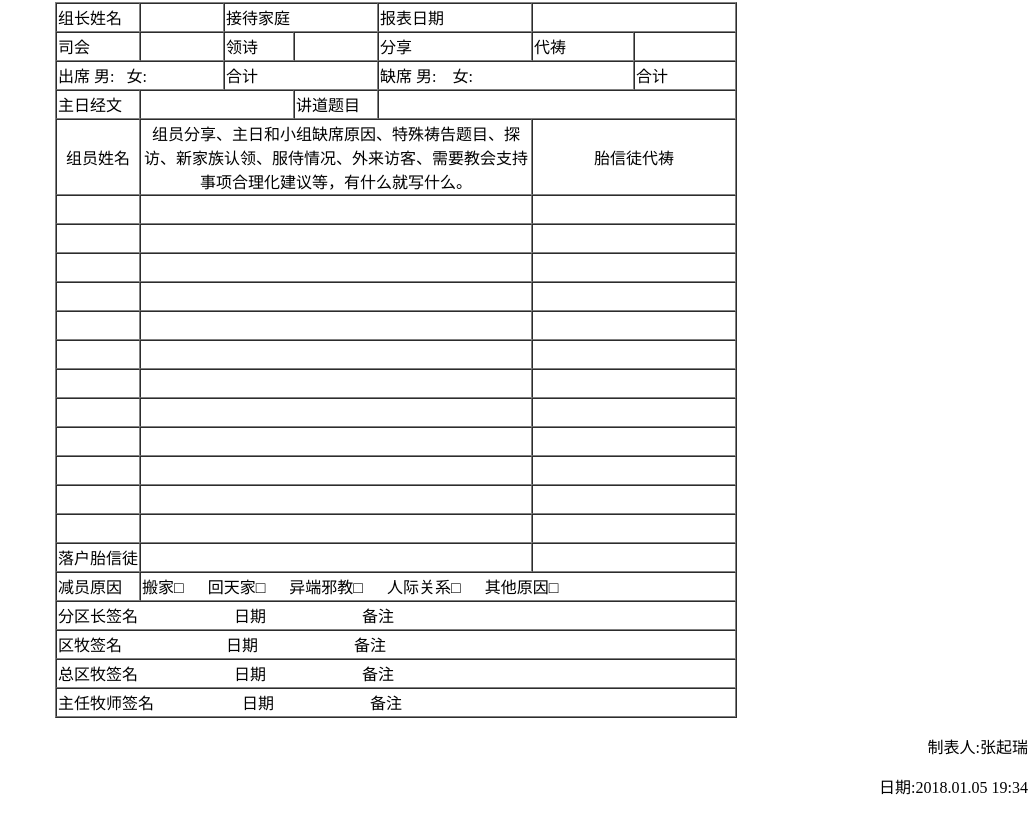
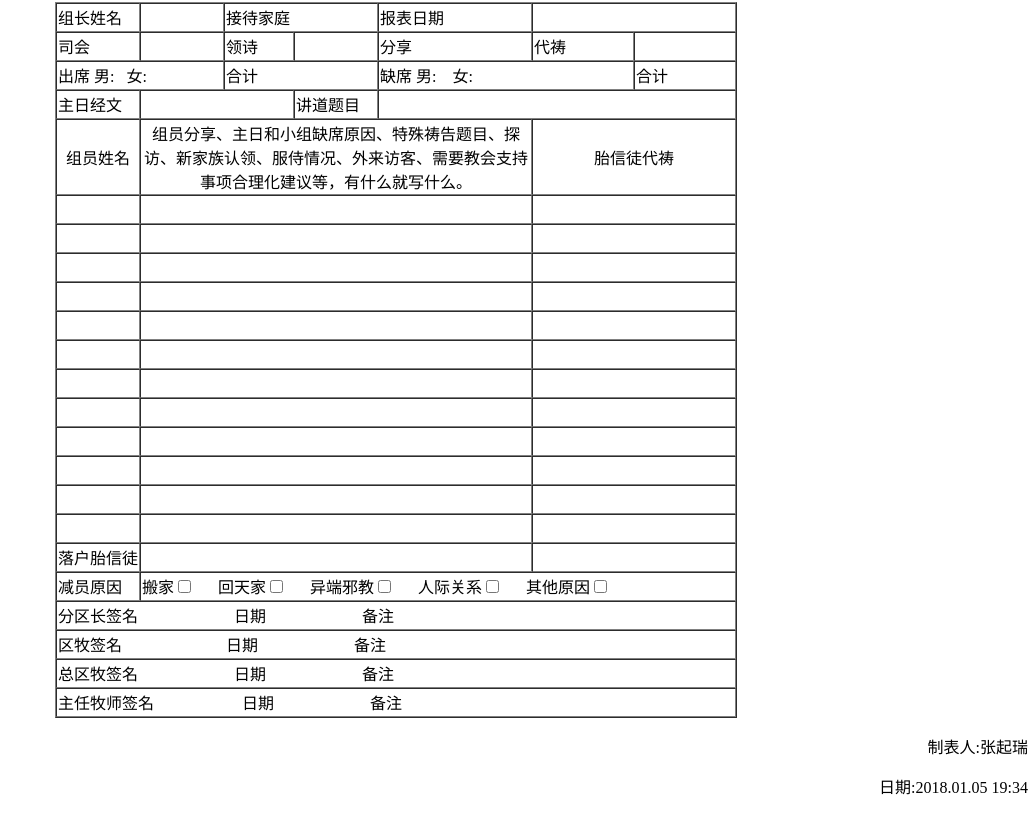
Before and after one commit to sd4113166/sd4113166.github.io, a plain HTML site: page baobiao.html in a window 1280 px wide. Shown: the part 87-901 px from the top of the page, without its empty margins (244-1280 px from the left). Drawn offline with Linux system fonts and the light colour scheme.

Commit message:
Update baobiao.html

```diff
--- a/baobiao.html
+++ b/baobiao.html
@@ -110,7 +110,7 @@
         </tr>
         <tr>
                 <td height="25">减员原因</td>
-                <td colspan="6">搬家□&nbsp;&nbsp;&nbsp;&nbsp;&nbsp;&nbsp;回天家□&nbsp;&nbsp;&nbsp;&nbsp;&nbsp;&nbsp;异端邪教□&nbsp;&nbsp;&nbsp;&nbsp;&nbsp;&nbsp;人际关系□&nbsp;&nbsp;&nbsp;&nbsp;&nbsp;&nbsp;其他原因□ </td>
+                <td colspan="6">搬家<input type="checkbox" />&nbsp;&nbsp;&nbsp;&nbsp;&nbsp;&nbsp;回天家<input type="checkbox" />&nbsp;&nbsp;&nbsp;&nbsp;&nbsp;&nbsp;异端邪教<input type="checkbox" />&nbsp;&nbsp;&nbsp;&nbsp;&nbsp;&nbsp;人际关系<input type="checkbox" />&nbsp;&nbsp;&nbsp;&nbsp;&nbsp;&nbsp;其他原因<input type="checkbox" /></td>
         </tr>
         <tr>
             <td height="25" colspan="8">分区长签名&nbsp;&nbsp;&nbsp;&nbsp;&nbsp;&nbsp;&nbsp;&nbsp;&nbsp;&nbsp;&nbsp;&nbsp;&nbsp;&nbsp;&nbsp;&nbsp;&nbsp;&nbsp;&nbsp;&nbsp;&nbsp;&nbsp;&nbsp;&nbsp;日期&nbsp;&nbsp;&nbsp;&nbsp;&nbsp;&nbsp;&nbsp;&nbsp;&nbsp;&nbsp;&nbsp;&nbsp;&nbsp;&nbsp;&nbsp;&nbsp;&nbsp;&nbsp;&nbsp;&nbsp;&nbsp;&nbsp;&nbsp;&nbsp;备注</td>
```
